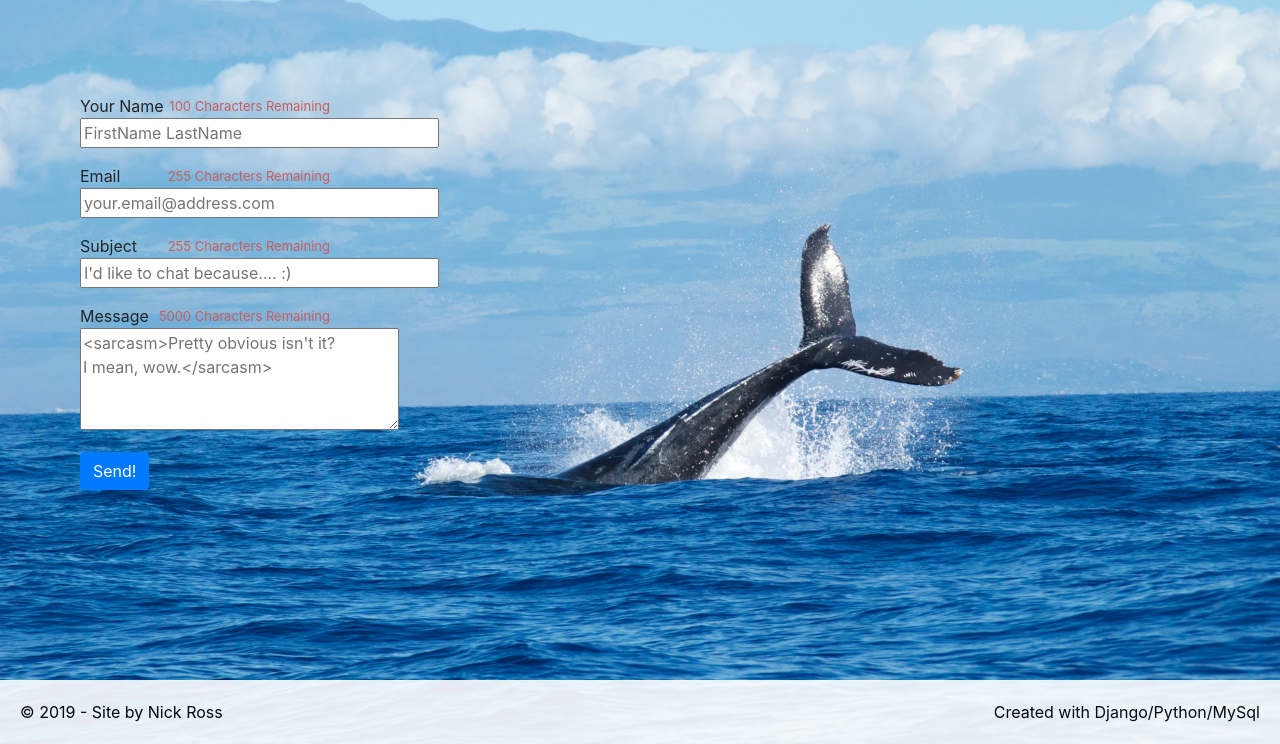
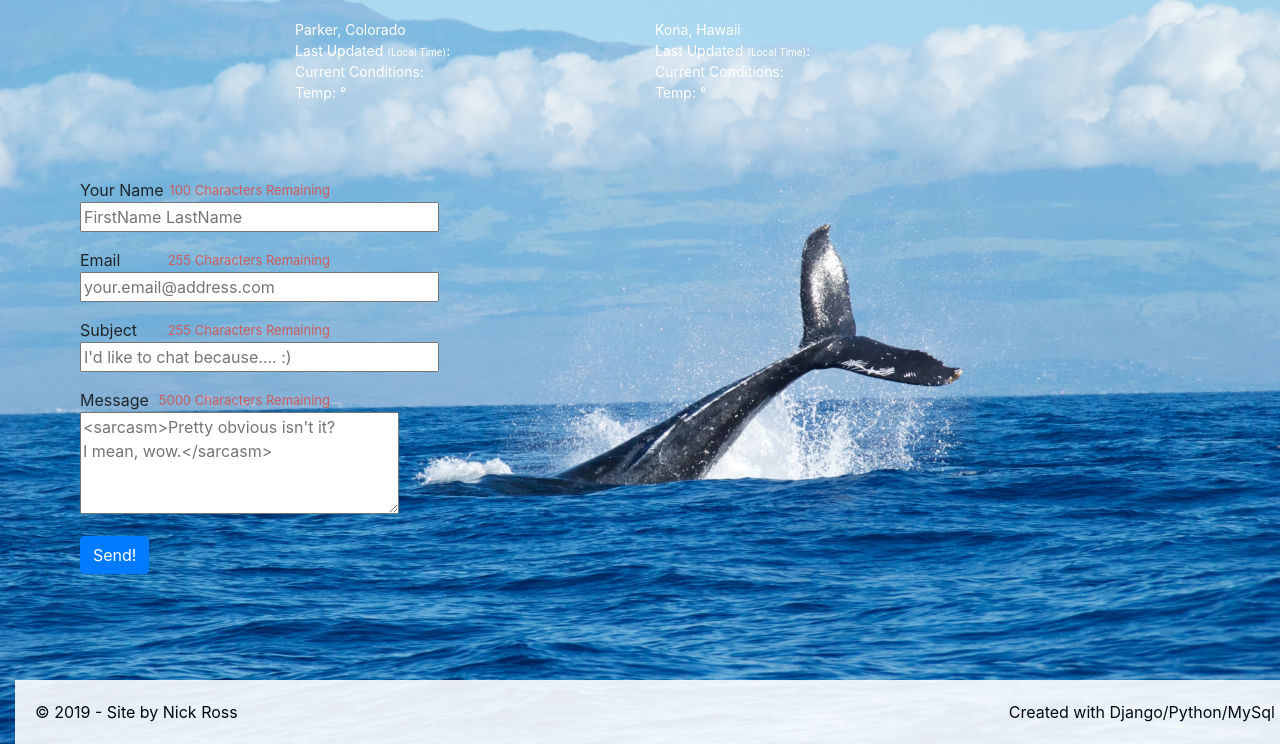
Before and after one commit to codecampNick/MySite2, a Django app: page /contact/ in a window 1280 px wide. Shown: the part 56-800 px from the top of the page. Run offline with Django 3.2, Linux system fonts and the light colour scheme; parts of the project's set-up code (start-up, migrations or seed data) failed here and were passed over; some libraries are stand-ins or nearby versions.

Commit message:
adjusted index and javascript to inject just the variables

```diff
--- a/static/css/site.css
+++ b/static/css/site.css
@@ -37,7 +37,7 @@
 
 .content{
     margin-top: 70px;
-    margin-bottom: 70px;
+    margin-bottom: 100px;
 }
 
 #content{
@@ -66,3 +66,7 @@
     color: white;
     font-size: 14px;
 }
+
+.lastUpdated{
+    font-size: 10px;
+}
--- a/static/js/site.js
+++ b/static/js/site.js
@@ -4,13 +4,12 @@
     parkerRequest.open("GET", 'https://api.weather.gov/stations/KAPA/observations/latest', true)
     parkerRequest.onload = function(){
         let data = JSON.parse(this.response);
-        console.log(JSON.stringify(data));
-        console.log(data.properties.temperature.value)
         let curCond = data.properties.textDescription;
-        let tempInF = (data.properties.temperature.value * 1.8) + 32;
+        let tempInF = parseFloat((data.properties.temperature.value * 1.8) + 32).toFixed(1);
         let parkerTime = new Date(data.properties.timestamp).toLocaleString("en-US", {timeZone: "America/Denver"});
-        console.log(tempInF);
-        $("#parker").append("Parker<br />Last Updated: " + parkerTime + "<br />Current Conditions: " + curCond + "<br />Temp: " + parseFloat(tempInF).toFixed(1) + "&deg;" );
+        $("#parkerTime").append(parkerTime);
+        $("#parkerCurrentCond").append(curCond);
+        $("#parkerTemp").append(tempInF);
     };
     parkerRequest.send();
     console.log("kona request")
@@ -19,9 +18,12 @@
     konaRequest.onload = function(){
         let kdata = JSON.parse(this.response);
         let kCurrentCond = kdata.properties.textDescription;
-        let kTempInF = (kdata.properties.temperature.value * 1.8) + 32;
+        let kTempInF = parseFloat((kdata.properties.temperature.value * 1.8) + 32).toFixed(1);
         let konaTime = new Date(kdata.properties.timestamp).toLocaleString("en-US", {timeZone: "Pacific/Honolulu"});
-        $("#kona").append("Kona<br />Last Updated: " + konaTime + "<br />Current Conditions: " + kCurrentCond + "<br />Temp: " + parseFloat(kTempInF).toFixed(1) + "&deg;" );
+
+        $("#konaTime").append(konaTime);
+        $("#konaCurrentCond").append(kCurrentCond);
+        $("#konaTemp").append(kTempInF);
     };
     konaRequest.send();
 });
--- a/templates/index.html
+++ b/templates/index.html
@@ -36,16 +36,27 @@
     <div id="content">
         <div class="weather" style="margin: 75px">
             <div class="row">
-                <div class="col-lg-3"></div>
-                <div class="col-lg-6">
+                <div class="col-lg-2"></div>
+                <div class="col-lg-8">
                     <div class="row">
-                        <div class="col-lg-6" id="parker"></div>
-                        <div class="col-lg-6" id="kona"></div>
+                        <div class="col-lg-6" id="parker">
+                            <div>Parker, Colorado</div>
+                            <div>Last Updated <span class="lastUpdated">(Local Time)</span>: <span id="parkerTime"></span></div>
+                            <div>Current Conditions: <span id="parkerCurrentCond"></span></div>
+                            <div>Temp: <span id="parkerTemp"></span>&deg;</div>
+                        </div>
+                        <div class="col-lg-6" id="kona">
+                            <div>Kona, Hawaii</div>
+                            <div>Last Updated <span class="lastUpdated">(Local Time)</span>: <span id="konaTime"></span></div>
+                            <div>Current Conditions: <span id="konaCurrentCond"></span></div>
+                            <div>Temp: <span id="konaTemp"></span>&deg;</div>
+                        </div>
                     </div>
                 </div>
-                <div class="col-lg-3"></div>
+                <div class="col-lg-2"></div>
             </div>
         </div>
+        <div>
         {% block content %}
         {% endblock content %}
     </div>
```
